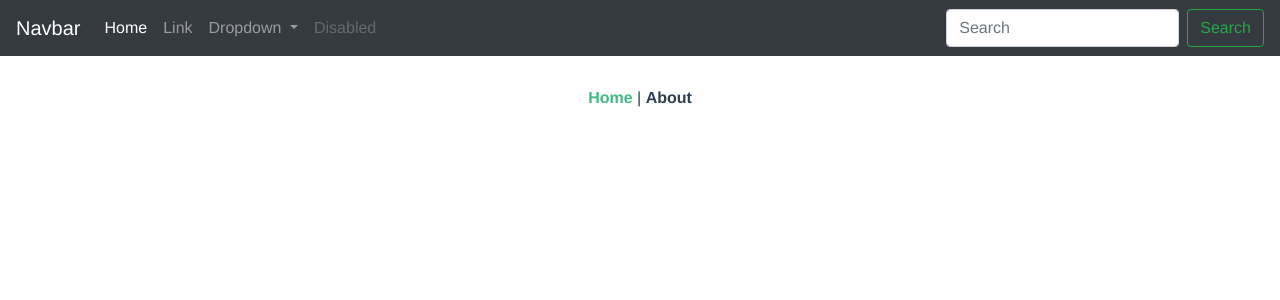
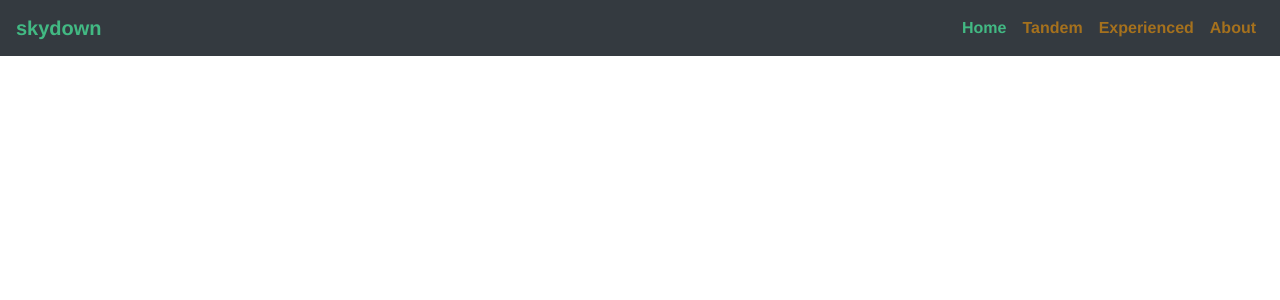
Before and after one commit to JacobCrombie/skydownSkydiving, a Vue app: page / in a window 1280 px wide. Shown: the top 300 px of the page. Built offline with nearby package versions, Linux system fonts and the light colour scheme.

Commit message:
added links to navbar, changed to a component

```diff
--- a/src/App.vue
+++ b/src/App.vue
@@ -1,47 +1,20 @@
 <template>
   <div id="app">
-    <nav class="navbar navbar-expand-lg navbar-dark bg-dark">
-  <a class="navbar-brand" href="#">Navbar</a>
-  <button class="navbar-toggler" type="button" data-toggle="collapse" data-target="#navbarSupportedContent" aria-controls="navbarSupportedContent" aria-expanded="false" aria-label="Toggle navigation">
-    <span class="navbar-toggler-icon"></span>
-  </button>
-
-  <div class="collapse navbar-collapse" id="navbarSupportedContent">
-    <ul class="navbar-nav mr-auto">
-      <li class="nav-item active">
-        <a class="nav-link" href="#">Home <span class="sr-only">(current)</span></a>
-      </li>
-      <li class="nav-item">
-        <a class="nav-link" href="#">Link</a>
-      </li>
-      <li class="nav-item dropdown">
-        <a class="nav-link dropdown-toggle" href="#" id="navbarDropdown" role="button" data-toggle="dropdown" aria-haspopup="true" aria-expanded="false">
-          Dropdown
-        </a>
-        <div class="dropdown-menu" aria-labelledby="navbarDropdown">
-          <a class="dropdown-item" href="#">Action</a>
-          <a class="dropdown-item" href="#">Another action</a>
-          <div class="dropdown-divider"></div>
-          <a class="dropdown-item" href="#">Something else here</a>
-        </div>
-      </li>
-      <li class="nav-item">
-        <a class="nav-link disabled" href="#" tabindex="-1" aria-disabled="true">Disabled</a>
-      </li>
-    </ul>
-    <form class="form-inline my-2 my-lg-0">
-      <input class="form-control mr-sm-2" type="search" placeholder="Search" aria-label="Search">
-      <button class="btn btn-outline-success my-2 my-sm-0" type="submit">Search</button>
-    </form>
-  </div>
-</nav>
     <div id="nav">
-      <router-link to="/">Home</router-link> |
-      <router-link to="/about">About</router-link>
+      <nav-bar />
     </div>
-    <router-view/>
+    <router-view />
   </div>
 </template>
+
+<script>
+import NavBar from "@/components/NavBar.vue";
+export default {
+  components: {
+    "nav-bar": NavBar,
+  },
+};
+</script>
 
 <style>
 #app {
@@ -52,13 +25,11 @@
   color: #2c3e50;
 }
 
-#nav {
-  padding: 30px;
-}
+
 
 #nav a {
   font-weight: bold;
-  color: #2c3e50;
+  color: #a5711d;
 }
 
 #nav a.router-link-exact-active {
--- /dev/null
+++ b/src/components/NavBar.vue
@@ -0,0 +1,46 @@
+<template>
+  <div class="nav-bar">
+    <nav class="navbar navbar-expand-lg navbar-dark bg-dark">
+  <router-link class="navbar-brand" to="/">skydown</router-link>
+  <button class="navbar-toggler" type="button" data-toggle="collapse" data-target="#navbarSupportedContent" aria-controls="navbarSupportedContent" aria-expanded="false" aria-label="Toggle navigation">
+    <span class="navbar-toggler-icon"></span>
+  </button>
+
+  <div class="collapse navbar-collapse" id="navbarSupportedContent">
+    <ul class="navbar-nav ml-auto">
+      <li class="nav-item active">
+        <router-link class="nav-link" to="/">Home <span class="sr-only">(current)</span></router-link>
+      </li>
+      <li class="nav-item">
+        <router-link class="nav-link" to="/tandem">Tandem</router-link>
+      </li>
+      <li class="nav-item">
+        <router-link class="nav-link" to="/experienced">Experienced</router-link>
+      </li>
+      <li class="nav-item">
+        <router-link class="nav-link" to="/about">About</router-link>
+      </li>
+    </ul>
+  </div>
+</nav>
+
+  </div>
+</template>
+
+
+<script>
+export default {
+  name: 'nav-bar',
+  data(){
+    return {}
+  },
+  computed:{},
+  methods:{},
+  components:{}
+}
+</script>
+
+
+<style scoped>
+
+</style>
```
